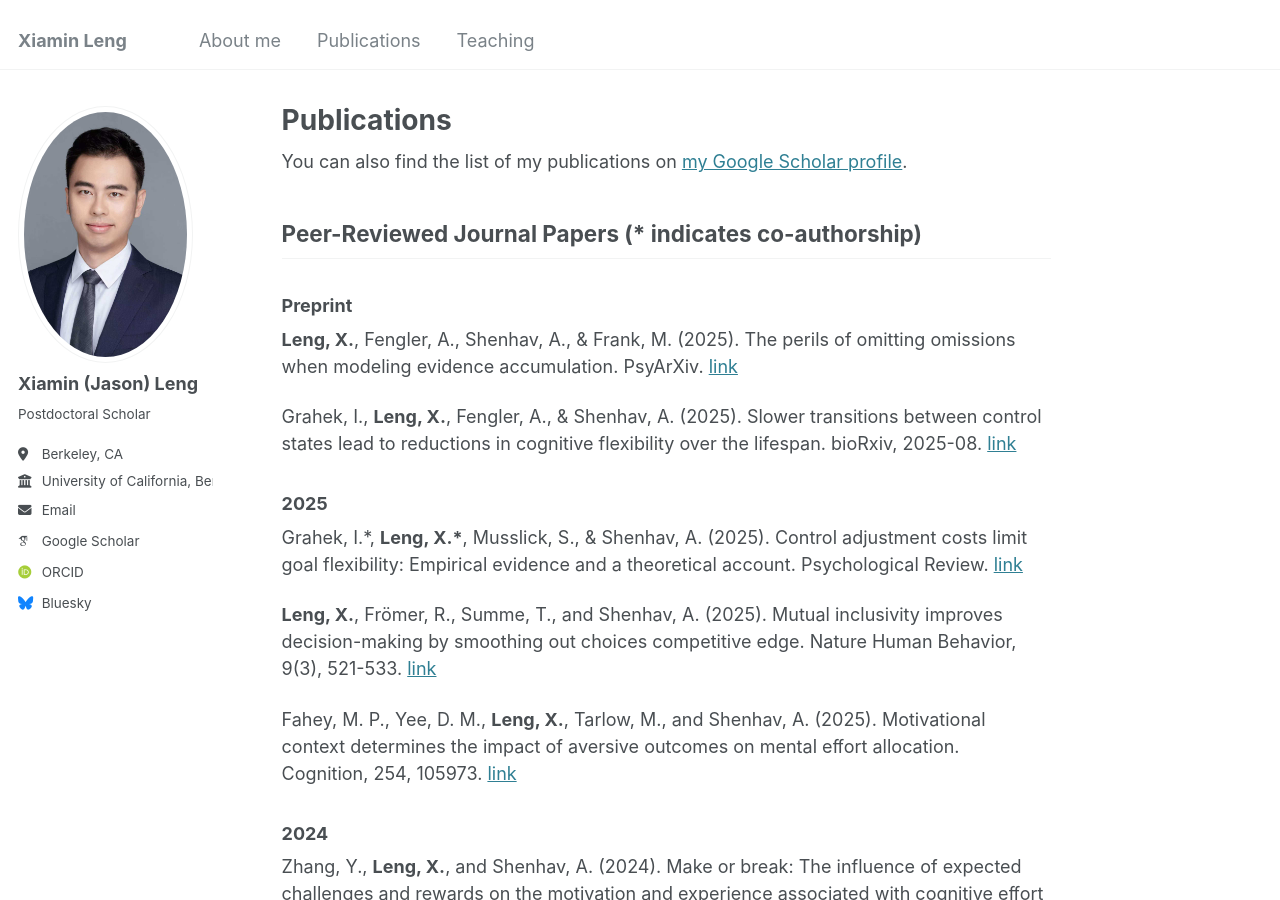
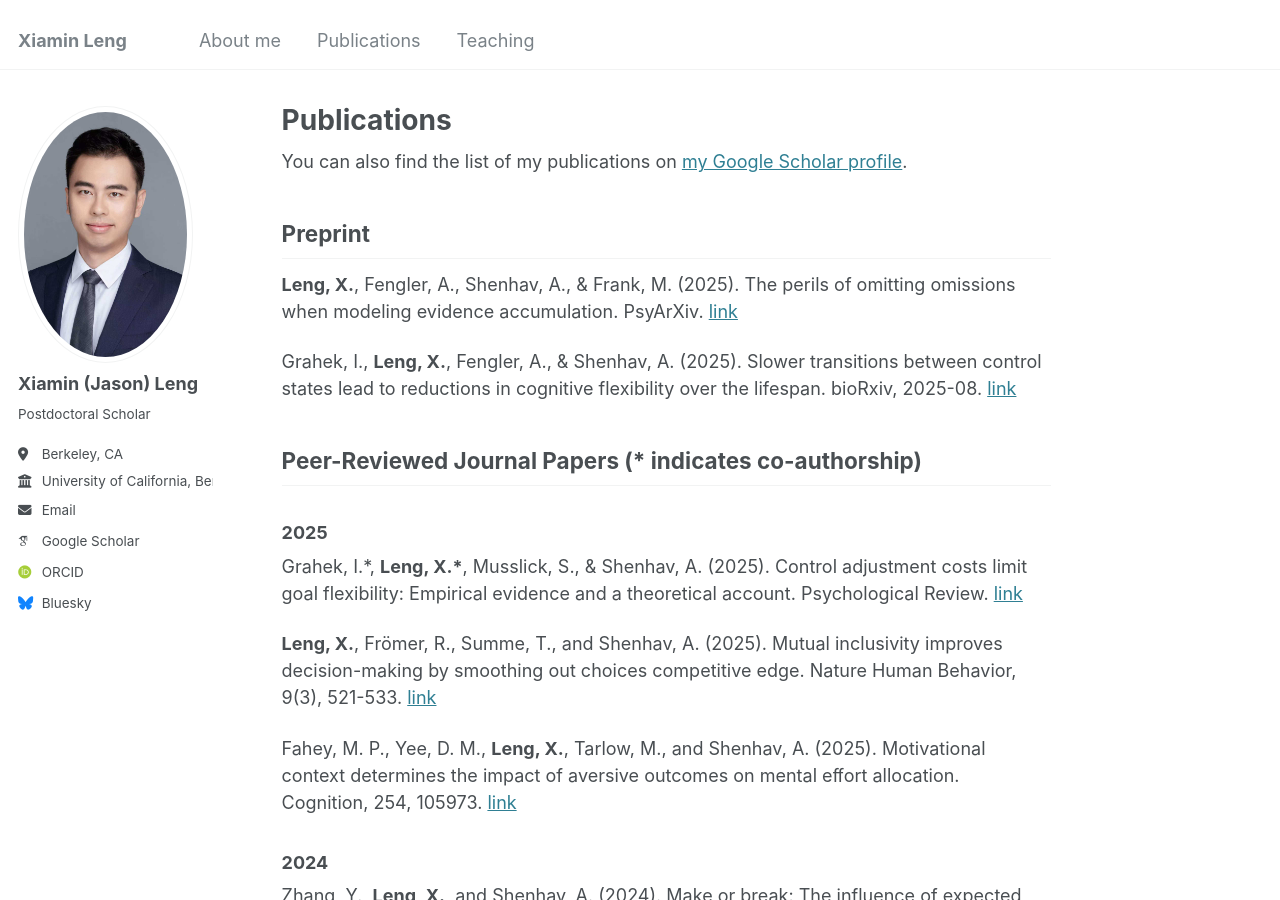
Before and after one commit to Jasonleng/jasonleng.github.io, a Jekyll site: the page built from _pages/publications.md, in a window 1280 px wide and 900 px high. Built offline with Jekyll 4.4.1, drawn with Linux system fonts in a browser that asks for light colours; some web fonts are replaced.

```diff
--- a/_pages/publications.md
+++ b/_pages/publications.md
@@ -6,13 +6,13 @@ author_profile: true
 
 You can also find the list of my publications on [my Google Scholar profile](https://scholar.google.com/citations?user=6HIwJjsAAAAJ).
 
-## Peer-Reviewed Journal Papers (* indicates co-authorship)
-
-### Preprint
+## Preprint
 
 **Leng, X.**, Fengler, A., Shenhav, A., & Frank, M. (2025). The perils of omitting omissions when modeling evidence accumulation. PsyArXiv. [link](https://doi.org/10.31234/osf.io/pbrcf_v2)
 
 Grahek, I., **Leng, X.**, Fengler, A., & Shenhav, A. (2025). Slower transitions between control states lead to reductions in cognitive flexibility over the lifespan. bioRxiv, 2025-08. [link](https://doi.org/10.1101/2025.08.27.672689)
+
+## Peer-Reviewed Journal Papers (* indicates co-authorship)
 
 ### 2025
 Grahek, I.*, **Leng, X.\***, Musslick, S., & Shenhav, A. (2025). Control adjustment costs limit goal flexibility: Empirical evidence and a theoretical account. Psychological Review. [link](https://www.biorxiv.org/content/10.1101/2023.08.22.554296v1)
```
